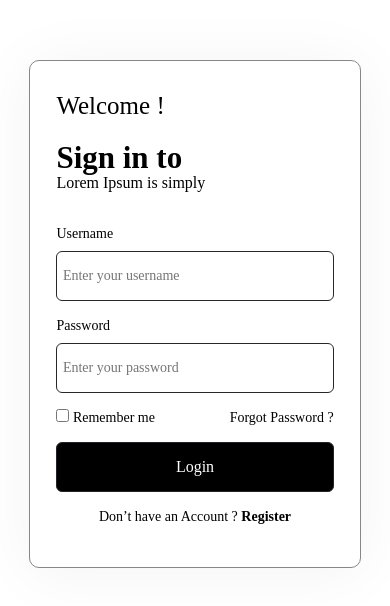
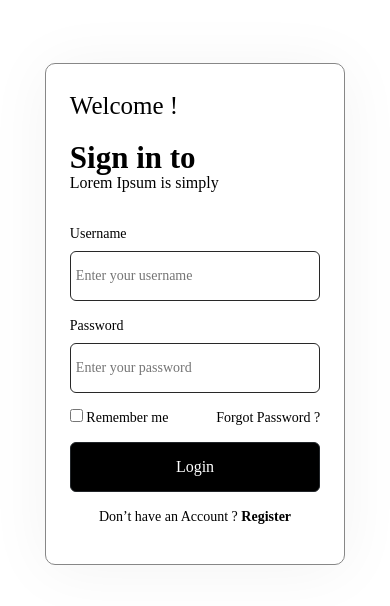
Before and after one commit to abhishekraj00/expertia_task, a React (Create React App) app: page / in a window 390 px wide. Shown: the part 108-714 px from the top of the page. Built offline with nearby package versions, Linux system fonts and the light colour scheme.

Commit message:
width set

```diff
--- a/src/components/login/Login.css
+++ b/src/components/login/Login.css
@@ -94,7 +94,7 @@
   }
 
   .login_left {
-    min-width: 332px;
+    min-width: 300px;
     height: auto;
     background: #ffffff;
     border: 0.5px solid #878787;
```
